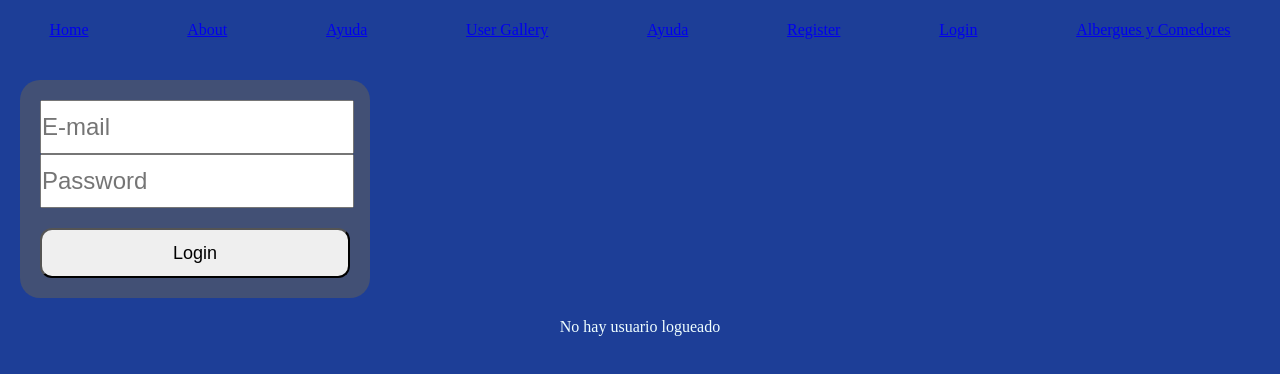
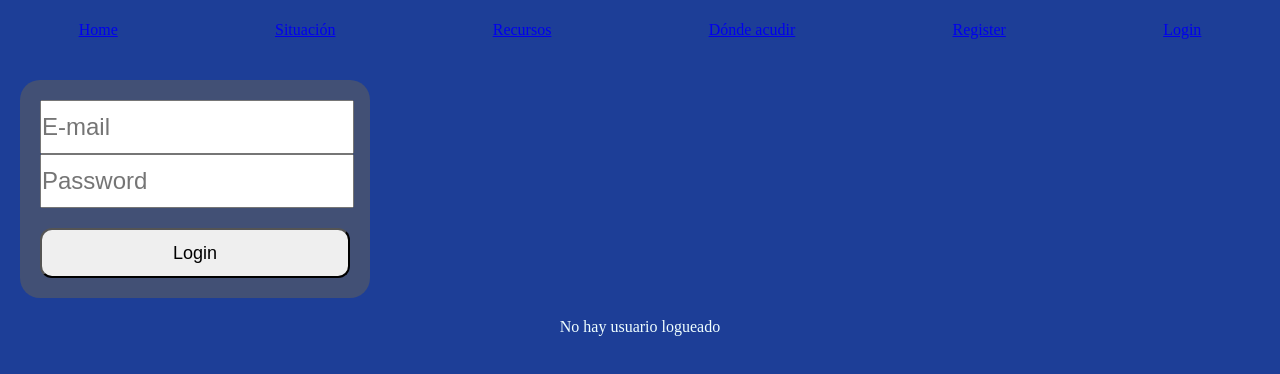
Before and after one commit to PabloRDev/Homeless-project, a React (Create React App) app in the folder Client/client/: page /login in a window 1280 px wide. Shown: the top 374 px of the page. Built offline with nearby package versions, Linux system fonts and the light colour scheme.

Commit message:
HEADER & NAVB FIX

```diff
--- a/Client/client/src/components/Header/Header.jsx
+++ b/Client/client/src/components/Header/Header.jsx
@@ -19,22 +19,18 @@ const Header = () => {
       <div className="openedHeader">
         <>
           <nav className="nav">
-
             <Link to="/">Home</Link>
-            <Link to="/About">About</Link>
-            <Link to="/Ayuda">Ayuda</Link>
-            <Link to="/UserGallery">User Gallery</Link>
-            <Link to="/ayuda">Ayuda</Link>
+            <Link to="/about">Situación</Link>
+            <Link to="/ayuda">Recursos</Link>
+            <Link to="/appgallery">Dónde acudir</Link>
+            {user && <Link to="/userevents">Comparte tu evento</Link>}
             {!user && <Link to="/register">Register</Link>}
+            {!user && <Link to="/login">Login</Link>}
             {user && (
-
               <Link to="/logout" onClick={() => (window.location.href = "/")}>
                 Logout
               </Link>
             )}
-            {!user && <Link to="/login">Login</Link>}
-            {user && <Link to="/userevents">Introducir evento</Link>}
-            <Link to="/appgallery">Albergues y Comedores</Link>
           </nav>
           {user && <p>Hello: {user.name}</p>}
         </>
--- a/Client/client/src/components/Navbar/Navbar.jsx
+++ b/Client/client/src/components/Navbar/Navbar.jsx
@@ -19,21 +19,29 @@ const Navbar = ({ open, handleClick }) => {
           <Link to="/ayuda" onClick={handleClick}>
             Recursos
           </Link>
+          <Link to="/appgallery" onClick={handleClick}>
+            Dónde acudir
+          </Link>
+          {user && (
+            <Link to="/userevents" onClick={handleClick}>
+              Comparte tu evento
+            </Link>
+          )}
+          {!user && (
             <Link to="/register" onClick={handleClick}>
               Register
             </Link>
+          )}
+          {user && (
             <Link to="/logout" onClick={() => (window.location.href = "/")}>
               Logout
             </Link>
+          )}
+          {!user && (
             <Link to="/login" onClick={handleClick}>
               Login
             </Link>
-          <Link to="/userevents" onClick={handleClick}>
-            Comparte
-          </Link>
-          <Link to="/appgallery" onClick={handleClick}>
-            Donde acudir
-          </Link>
+          )}
         </nav>
         {user && <p>Hello: {user.name}</p>}
       </>
```
Lines whose indentation alone changed are shown as unchanged.
